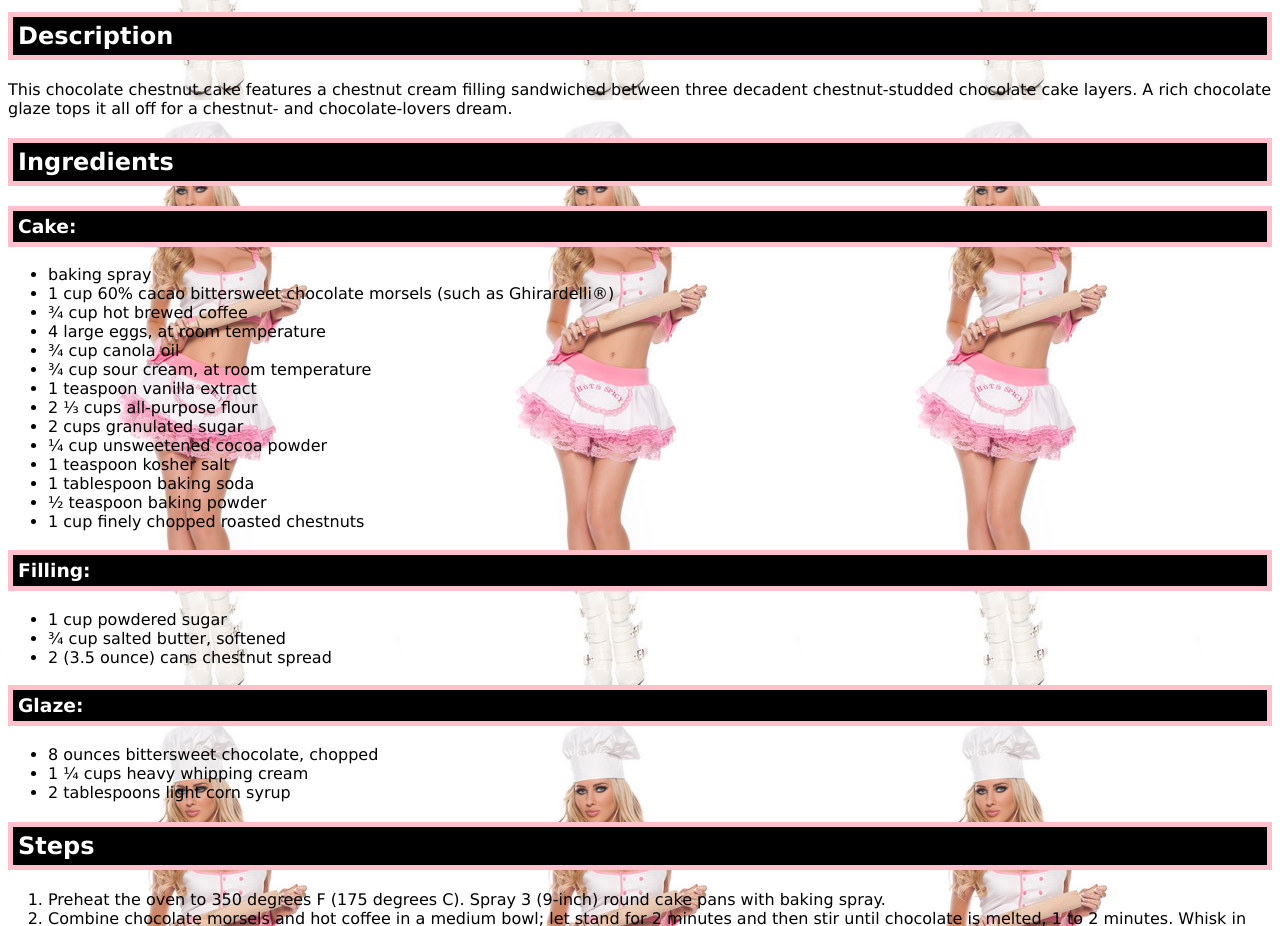
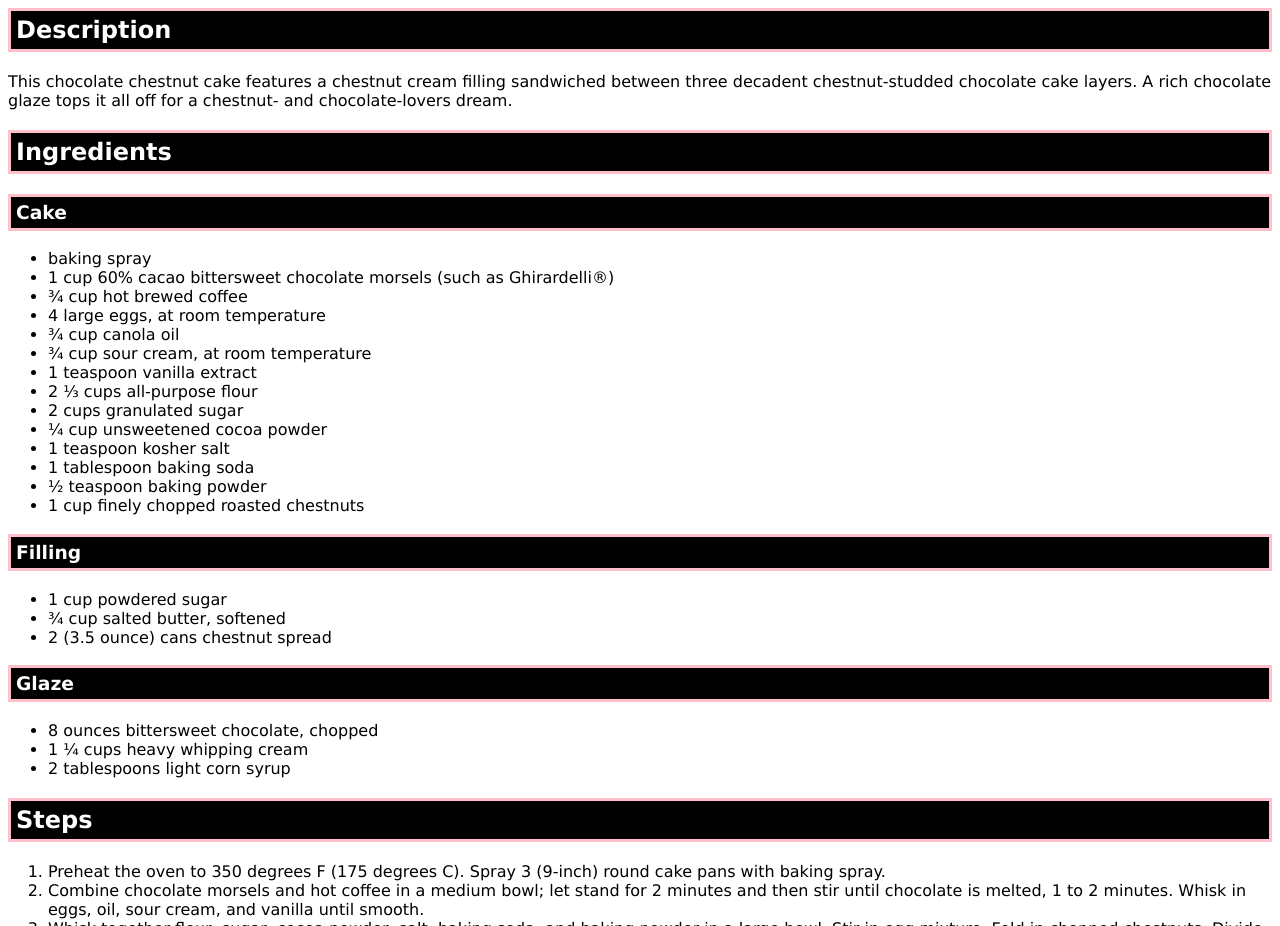
Before and after one commit to Lucas-Alves-Mothe/odin-recipes, a plain HTML site: page recipes/cake.html in a window 1280 px wide. Shown: the part 500-1426 px from the top of the page. Drawn offline with Linux system fonts and the light colour scheme.

Commit message:
Edited CSS

```diff
--- a/recipes/cake.html
+++ b/recipes/cake.html
@@ -23,7 +23,7 @@
 <p> This chocolate chestnut cake features a chestnut cream filling sandwiched between three decadent chestnut-studded chocolate cake layers. A rich chocolate glaze tops it all off for a chestnut- and chocolate-lovers dream.</p>
 
 <h2>Ingredients</h2>
-<h3>Cake:</h3>
+<h3>Cake</h3>
 <ul>
     <li>baking spray</li>
     <li>1 cup 60% cacao bittersweet chocolate morsels (such as Ghirardelli®)</li>
@@ -40,13 +40,13 @@
     <li>½ teaspoon baking powder</li>
     <li>1 cup finely chopped roasted chestnuts</li>
 </ul>
-<h3>Filling:</h3>
+<h3>Filling</h3>
 <ul>
     <li>1 cup powdered sugar</li>
     <li>¾ cup salted butter, softened</li>
     <li>2 (3.5 ounce) cans chestnut spread</li>
 </ul>
-<h3>Glaze:</h3>
+<h3>Glaze</h3>
 <ul>
     <li>8 ounces bittersweet chocolate, chopped</li>
     <li>1 ¼ cups heavy whipping cream</li>
--- a/styles.css
+++ b/styles.css
@@ -11,13 +11,11 @@ h2,
 h3 {
     background-color: black;
     color: white;
-    border: 5px solid pink;
+    border: 3px solid pink;
     padding: 5px;
 }
 
 body {
-
-    background-image: url("../odin-recipes/images/cook.jpg");
     background-color: white;
     color: black;
     font-family: 'Lucida Sans', 'Lucida Sans Regular', 'Lucida Grande', 'Lucida Sans Unicode', Geneva, Verdana, sans-serif;
```
Also changed, not shown: recipes/spaghetti.html (+2 -2 lines).
